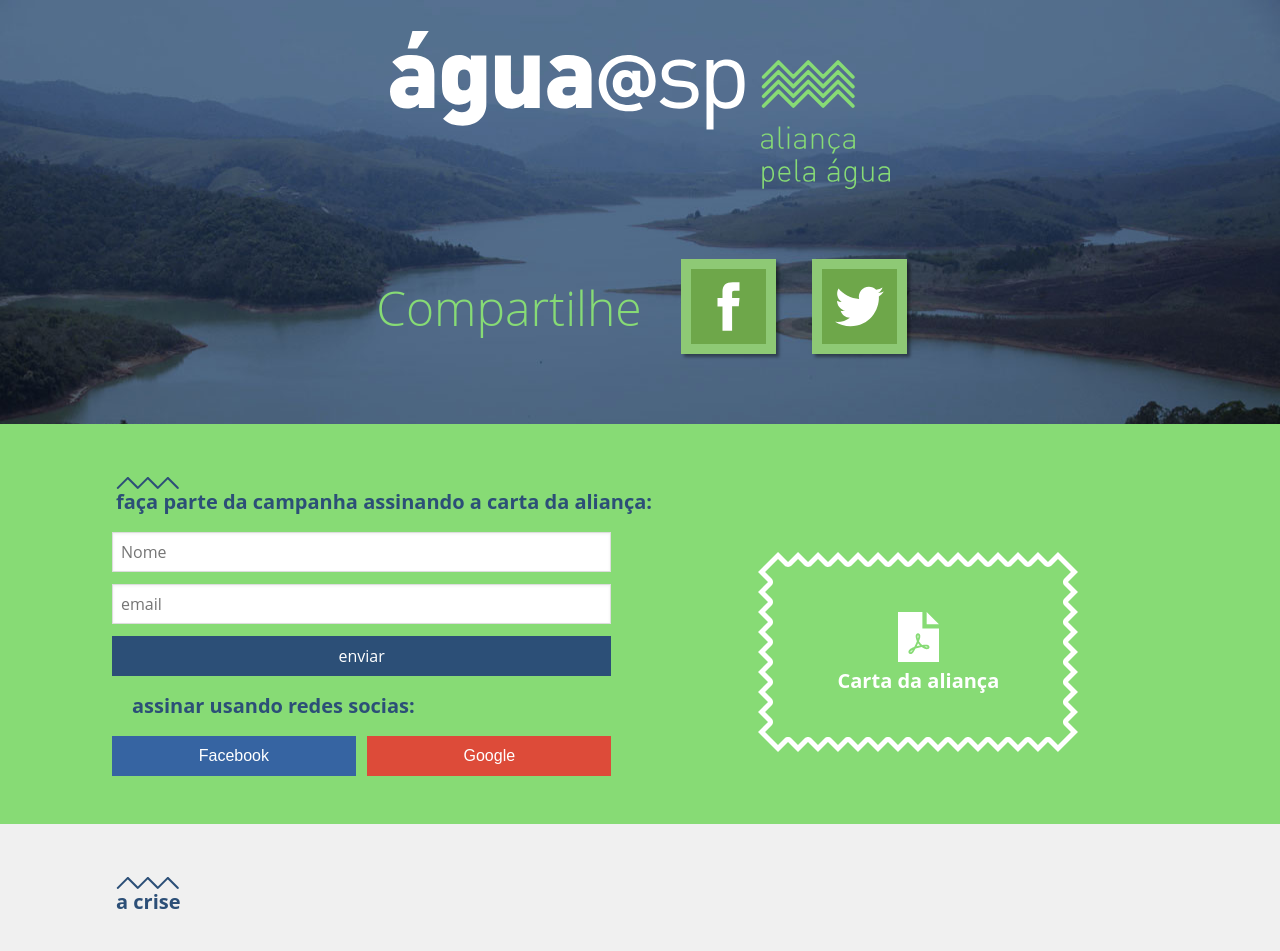
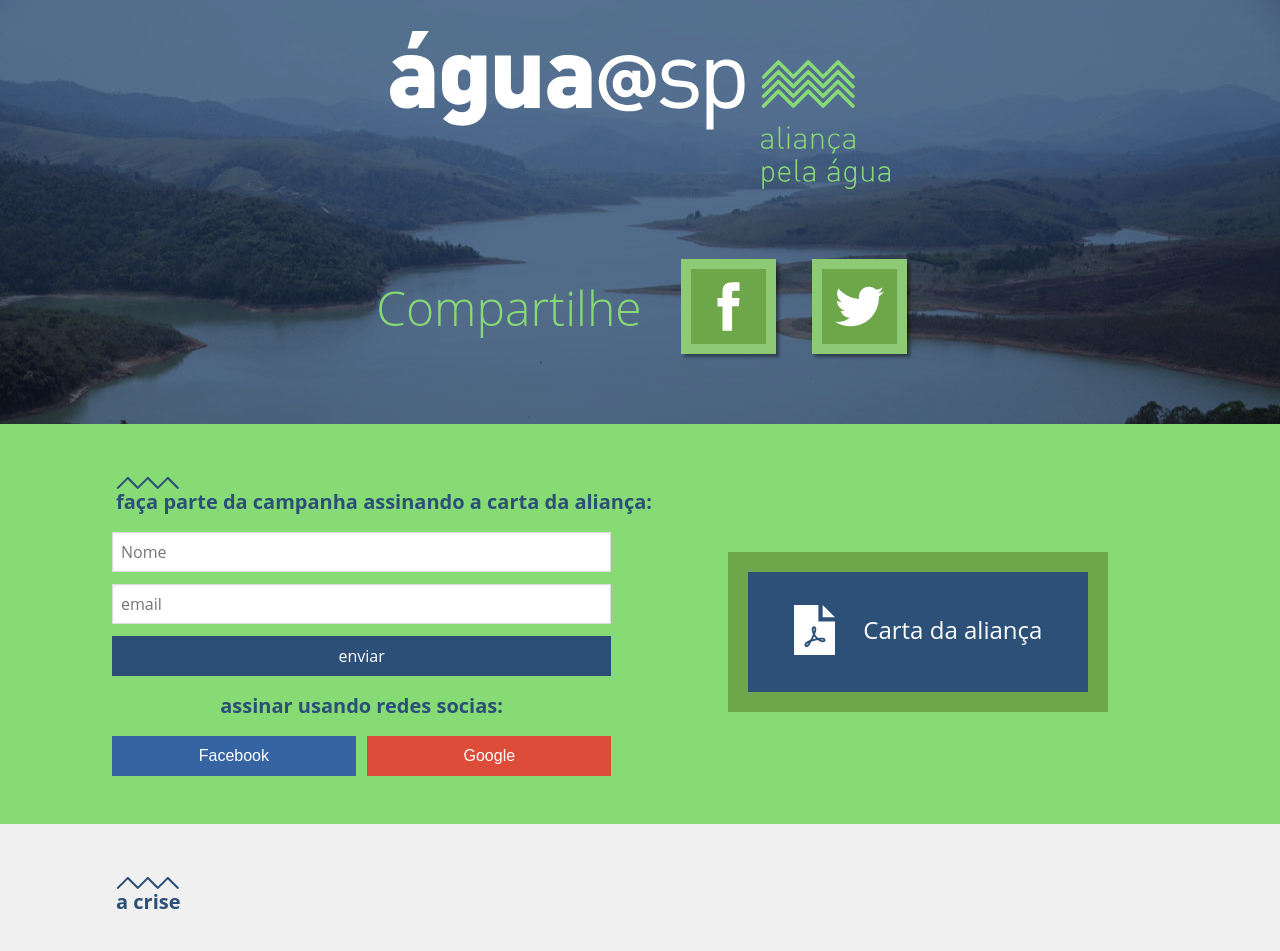
Before and after one commit to codnaobinario/agua-sp-wp, a WordPress theme: template web/app/themes/onepage-agua-sp/index.php in a window 1280 px wide. Shown: the part 61-1012 px from the top of the page. Run offline with PHP 8.4 and a stand-in for WordPress, Linux system fonts and the light colour scheme; the site name, menu and one post (Sample post) are stand-ins, and other content is empty; some libraries are stand-ins or nearby versions; some web fonts are replaced.

Commit message:
ajustes de layout na secao cadastro do site

```diff
--- a/web/app/themes/onepage-agua-sp/apoiar.php
+++ b/web/app/themes/onepage-agua-sp/apoiar.php
@@ -18,20 +18,15 @@
       </div>
     </div>
     <div class="report-download">
-      <div class="report-box">
       <?php
       $apoiar = get_page_by_title('Apoiar');
       $attachments = get_posts(array('post_type' => 'attachment', 'post_parent' => $apoiar->ID));
       $report = reset($attachments);
       ?>
-        <img class="box" src="<?php echo get_template_directory_uri();?>/images/report-box.svg">
-        <div class="report-link">
-          <a href="<?php echo $report->guid;?>">
+      <a href="<?php echo $report->guid;?>" class="report-box">
         <img src="<?php echo get_template_directory_uri();?>/images/report-icon.svg">
-            <h5>Carta da aliança</h5>
+        <span>Carta da aliança</span>
       </a>
     </div>
   </div>
-    </div>
-  </div>
 </section>
--- a/web/app/themes/onepage-agua-sp/style.css
+++ b/web/app/themes/onepage-agua-sp/style.css
@@ -326,7 +326,9 @@ input[type="submit"] {
       background: #2C4F77;
       font-weight: normal; }
     #cadastre-se .container .social-register h2 {
-      margin-top: 1em; }
+      margin-top: 1em;
+      text-align: center;
+      margin-left: 0; }
       #cadastre-se .container .social-register h2:before {
         content: none; }
     #cadastre-se .container .buttons {
@@ -350,25 +352,25 @@ input[type="submit"] {
         #cadastre-se .container .buttons button#google-button {
           background: #DD4B39; }
 
-.report-download .report-box {
-  width: 320px;
-  height: 200px;
+.report-box {
+  display: block;
+  width: 23.75em;
+  height: 10em;
   margin: 1.3em auto 0;
-  position: relative; }
-  .report-download .report-box .box {
-    position: absolute; }
-  .report-download .report-box .report-link {
-    width: 180px;
-    height: 160px;
-    position: absolute;
-    top: 50%;
-    left: 50%;
-    margin-top: -40px;
-    margin-left: -90px;
-    text-align: center;
-    color: #FFF; }
-    .report-download .report-box .report-link a {
-      color: inherit; }
+  border: 20px solid #6EA74A;
+  background-color: #2C5078;
+  color: #fff;
+  line-height: 7em;
+  text-align: center; }
+  .report-box img, .report-box span {
+    vertical-align: middle;
+    font-size: 1.5em; }
+  .report-box span {
+    margin-left: 1em; }
+  .report-box:hover {
+    color: #fff; }
+    .report-box:hover span {
+      text-decoration: underline; }
 
 @media screen and (min-width: 320px) and (max-width: 640px) {
   #cadastre-se .container .registry,
--- a/web/app/themes/onepage-agua-sp/style/_cadastro.scss
+++ b/web/app/themes/onepage-agua-sp/style/_cadastro.scss
@@ -23,6 +23,8 @@
 
     .social-register h2 {
       margin-top: 1em;
+      text-align: center;
+      margin-left: 0;
       &:before {
         content: none;
       }
@@ -48,36 +50,32 @@
   }
 }
 
-.report-download {
-  .report-box {
-    width: 320px;
-    height: 200px;
-    margin: 1.3em auto 0;
+.report-box {
+  display: block;
+  width: em(380px);
+  height: em(160px);
+  margin: 1.3em auto 0;
+  border: 20px solid #6EA74A;
+  background-color: #2C5078;
+  color: #fff;
+  line-height: 7em;
+  text-align: center;
+  img,span {
+    vertical-align: middle;
+    font-size: 1.5em;
+  }
 
-    position: relative;
+  span {
+    margin-left: 1em;
+  }
 
-    .box {
-      position: absolute;
-    }
-
-    .report-link {
-      width: 180px;
-      height: 160px;
-      position: absolute;
-      top: 50%;
-      left: 50%;
-      margin-top: -40px;
-      margin-left: -90px;
-      text-align: center;
-      color: #FFF;
-
-      a {
-        color: inherit;
-      }
+  &:hover {
+    color: #fff;
+    span {
+      text-decoration: underline;
     }
   }
 }
-
 
 @media screen and (min-width: 320px) and (max-width: 640px) {
   #cadastre-se {
--- a/web/app/themes/onepage-agua-sp/style/_hero.scss
+++ b/web/app/themes/onepage-agua-sp/style/_hero.scss
@@ -92,7 +92,6 @@
       height: em(95px);
       background-color: #8EC975;
       display:inline-block;
-      // border-radius: em(25px);
       box-shadow: 3px 3px 3px rgba(0,0,0,.4);
 
       img {
@@ -101,7 +100,6 @@
         height: em(75px);
         padding: em(10px);
         margin: em(10px);
-        // border-radius: em(20px);
       }
     }
   }
--- a/web/app/themes/onepage-agua-sp/style/style.scss
+++ b/web/app/themes/onepage-agua-sp/style/style.scss
@@ -68,6 +68,7 @@ section {
     margin-bottom: 1em;
     margin-left: 1em;
   }
+
   h2:before {
     content: url('images/heading-positive.png');
     display: block;
```
Also changed, not shown: 1 other file. Lines whose indentation alone changed are shown as unchanged.
